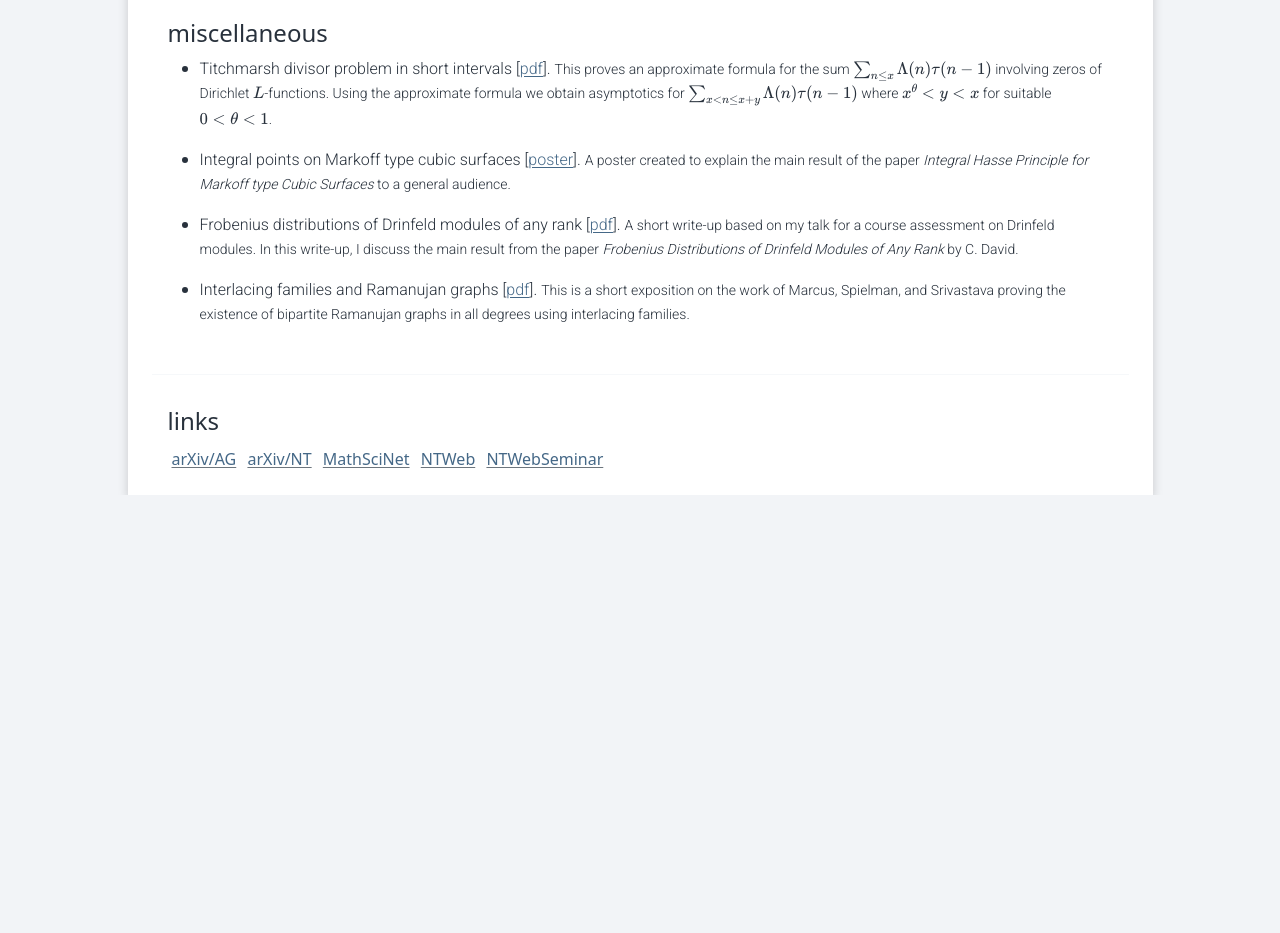
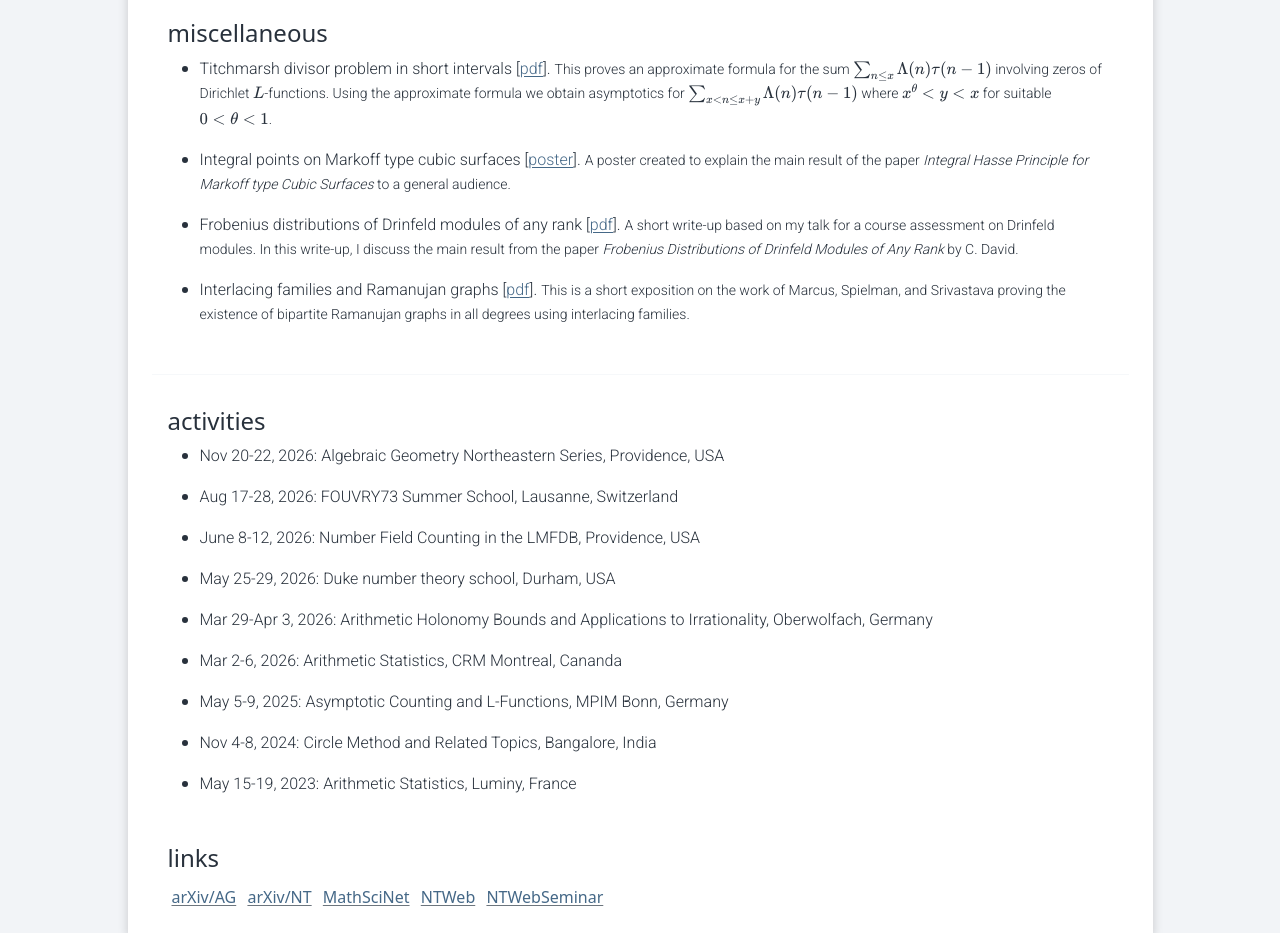
Before and after one commit to hrishabh-m/hrishabh-m.github.io, a plain HTML site: page index.html in a window 1280 px wide. Shown: the part 985-1918 px from the top of the page. Before the commit the page ends 1480 px from the top, so only its background shows below. Drawn offline with nearby package versions, Linux system fonts and the light colour scheme.

Commit message:
Update index.html

```diff
--- a/index.html
+++ b/index.html
@@ -367,6 +367,7 @@
             <li class="nav-item"><a class="nav-link active" aria-current="page" href="#home">home</a></li>
             <li class="nav-item"><a class="nav-link" href="#writings">preprints/publications</a></li>
             <li class="nav-item"><a class="nav-link" href="#misc">miscellaneous</a></li>
+            <li class="nav-item"><a class="nav-link" href="#act">activities</a></li>
             <li class="nav-item ms-lg-3 mt-2 mt-lg-0">
               <button class="theme-toggle" id="themeToggle" type="button" aria-label="Switch to dark mode" title="Switch to dark mode" aria-pressed="false">
                 <span class="visually-hidden">Toggle color theme</span>
@@ -432,6 +433,20 @@
     </section>
 
     <hr>
+          <section class="p-3" id="act">
+      <h4>activities</h4>
+      <ul>
+        <li><p class="text-justify">Nov 20-22, 2026: Algebraic Geometry Northeastern Series, Providence, USA</p></li>
+        <li><p class="text-justify">Aug 17-28, 2026: FOUVRY73 Summer School, Lausanne, Switzerland</p></li>
+        <li><p class="text-justify">June 8-12, 2026: Number Field Counting in the LMFDB, Providence, USA</p></li>
+        <li><p class="text-justify">May 25-29, 2026: Duke number theory school, Durham, USA</p></li>
+        <li><p class="text-justify">Mar 29-Apr 3, 2026: Arithmetic Holonomy Bounds and Applications to Irrationality, Oberwolfach, Germany</p></li>
+        <li><p class="text-justify">Mar 2-6, 2026: Arithmetic Statistics, CRM Montreal, Cananda</p></li>
+        <li><p class="text-justify">May 5-9, 2025: Asymptotic Counting and L-Functions, MPIM Bonn, Germany</p></li>
+        <li><p class="text-justify">Nov 4-8, 2024: Circle Method and Related Topics, Bangalore, India </p></li>
+        <li><p class="text-justify">May 15-19, 2023: Arithmetic Statistics, Luminy, France</p></li>
+      </ul>
+    </section>
 
     <section class="p-3" aria-labelledby="links-heading">
       <h4 id="links-heading">links</h4>
```
